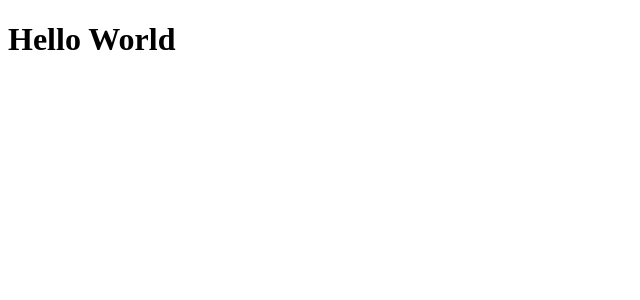
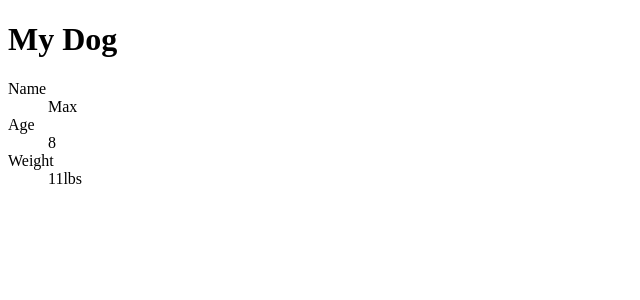
Before and after one commit to liliboxer/intro-react-exercises, a React app: page / in a window 1280 px wide. Shown: the top 300 px of the page, without its empty margins (0-640 px from the left). Built offline with nearby package versions, Linux system fonts and the light colour scheme.

Commit message:
dog table rendering

```diff
--- a/src/components/App.js
+++ b/src/components/App.js
@@ -1,5 +1,12 @@
 import React from 'react';
+import Dog from './Dog';
+import Header from './Header';
 
 export default function App() {
-  return <h1>Hello World</h1>;
+  return (
+    <>
+      <Header/>
+      <Dog />
+    </>
+  )
 }
--- /dev/null
+++ b/src/components/Dog.js
@@ -0,0 +1,22 @@
+import React from 'react';
+
+export default function Dog() {
+  const dog = {
+    name: 'Max',
+    age: 8,
+    weight: '11lbs'
+  };
+
+  return (
+    <dl>
+      <dt>Name</dt>
+      <dd>{dog.name}</dd>
+
+      <dt>Age</dt>
+      <dd>{dog.age}</dd>
+
+      <dt>Weight</dt>
+      <dd>{dog.weight}</dd>
+    </dl>
+  )
+}
--- /dev/null
+++ b/src/components/Header.js
@@ -0,0 +1,5 @@
+import React from 'react';
+
+export default function Header() {
+  return <h1>My Dog</h1>
+}
--- a/src/index.html
+++ b/src/index.html
@@ -5,7 +5,7 @@
   <meta charset="UTF-8">
   <meta name="viewport" content="width=device-width, initial-scale=1.0">
   <meta http-equiv="X-UA-Compatible" content="ie=edge">
-  <title>testDir</title>
+  <title>Intro React Exercises</title>
 </head>
 
 <body>
```
